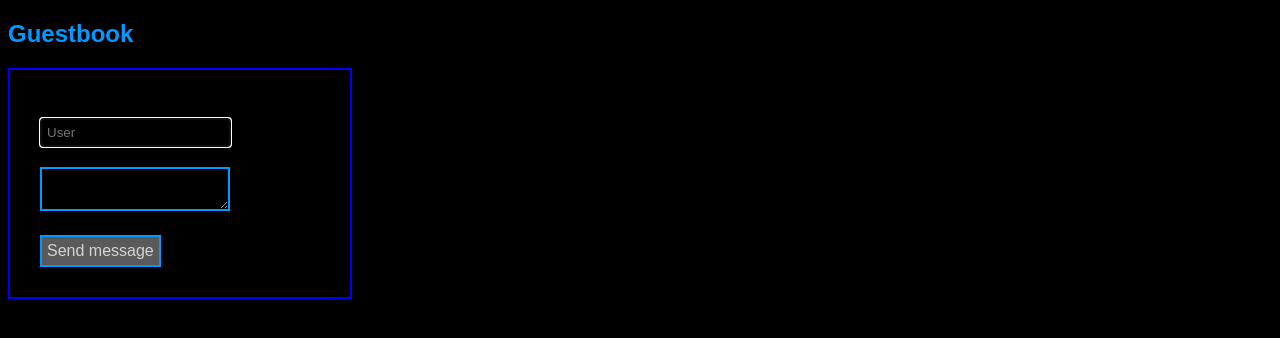
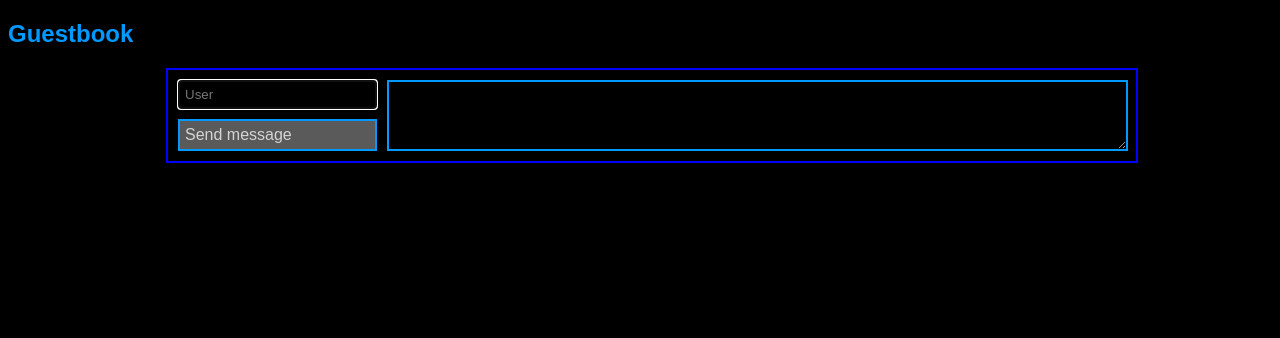
Before and after one commit to yaroslavian/guestbook, a PHP site: page / in a window 1280 px wide. Shown: the top 338 px of the page. Run offline with PHP 8.4, Linux system fonts and the light colour scheme; data that the repository does not hold is empty; a stand-in replaces the project's code that opens the database connection.

Commit message:
Improve layout. Make it more adaptive.

```diff
--- a/style.css
+++ b/style.css
@@ -5,13 +5,15 @@ body {
 }
 
 #message-board {
+  /*margin-top: 100px;*/
+  display: block;
 
 }
 
-#message-board .message-block {
-  width: 300px;
+.message-block {
+  width: 40%  ;
   padding: 20px;
-  margin: 15px 0;
+  margin: 10px auto;
   border: 2px dashed #09F;
 }
 
@@ -23,39 +25,81 @@ body {
   margin: 10px;
 }
 
-#form {
-  width: 300px;
-  padding: 20px;
-  border: 2px solid blue;
-  display: inline-block;
+div#form {
+  /*position: fixed;*/
+  left: auto;
+  top: 0;
+  width: 75%;
+  display:  block;
   margin: auto;
 }
 
-form {}
+form {
+  /*width: 100%;*/
+}
 
 form input, form textarea, form #send-button {
-  margin: 10px;
+  display: block;
+  /*margin: 10px;*/
   padding: 5px;
   color: #09F;
   background-color: #000;
   border: 2px solid #09F;
 }
 
-form #send-button {
-  cursor: pointer;
-  display: inline-block;
+div.wrapper {
+  border: 2px solid blue;
+
+  padding: 10px 10px;
+  margin: 0px;
+  /*border: 0px;*/
+  display: table;
+  width: 100%;
 }
 
-form #send-button.passive {
+div.left-side {
+  vertical-align: top;
+  display: table-cell;
+  width: 199px;
+  padding: 0;
+}
+
+  #name-field {
+    width: 185px;
+    display: block;
+    margin: 0 0 10px 0;
+  }
+
+  #send-button {
+    width: 185px;
+    display: block;
+    cursor: pointer;
+  }
+
+div.right-side {
+  display: table-cell;
+  padding: 0 12px 0 10px;
+  /*width: 220px;*/
+}
+  #message-field {
+    width: 100%;
+    height: 57px;
+    /*margin: 0;*/
+
+  }
+
+
+#send-button.passive {
   background-color: #5a5a5a;
   color: #d4d4d4;
 }
 
-
-form #send-button:hover {
+#send-button:hover {
   color: #FFF;
   background-color: #09F;
 }
+
+
 
 #scroll-top {
   position: fixed;
--- a/template.php
+++ b/template.php
@@ -9,10 +9,16 @@
     <h2><?php echo $page->title ?></h2>
 
     <div id="form">
-      <form autocomplete="off"><br />
-        <input id="name-field" name="user" type="text" placeholder="User" /><br />
-        <textarea id="message-field" name="message"></textarea><br />
-        <div id="send-button" class="passive" >Send message</div>
+      <form autocomplete="off">
+        <div class="wrapper">
+          <div class="left-side">
+            <input id="name-field" name="user" type="text" placeholder="User" />
+            <div id="send-button" class="passive" >Send message</div>
+          </div>
+          <div class="right-side">
+            <textarea id="message-field" name="message"></textarea>
+          </div>
+        </div>
       </form>
     </div>
 
```
